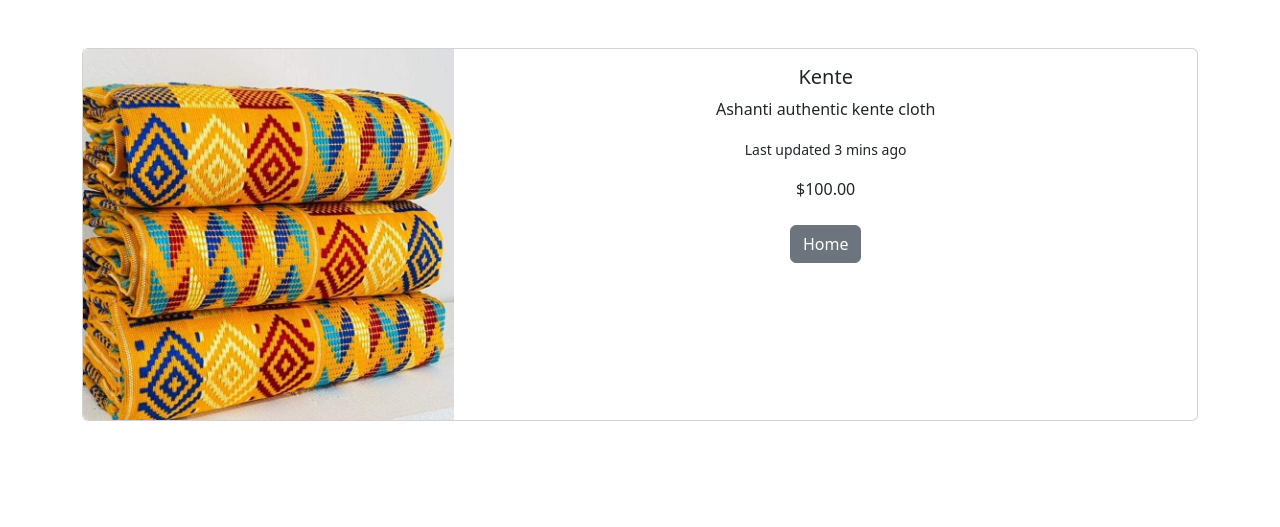
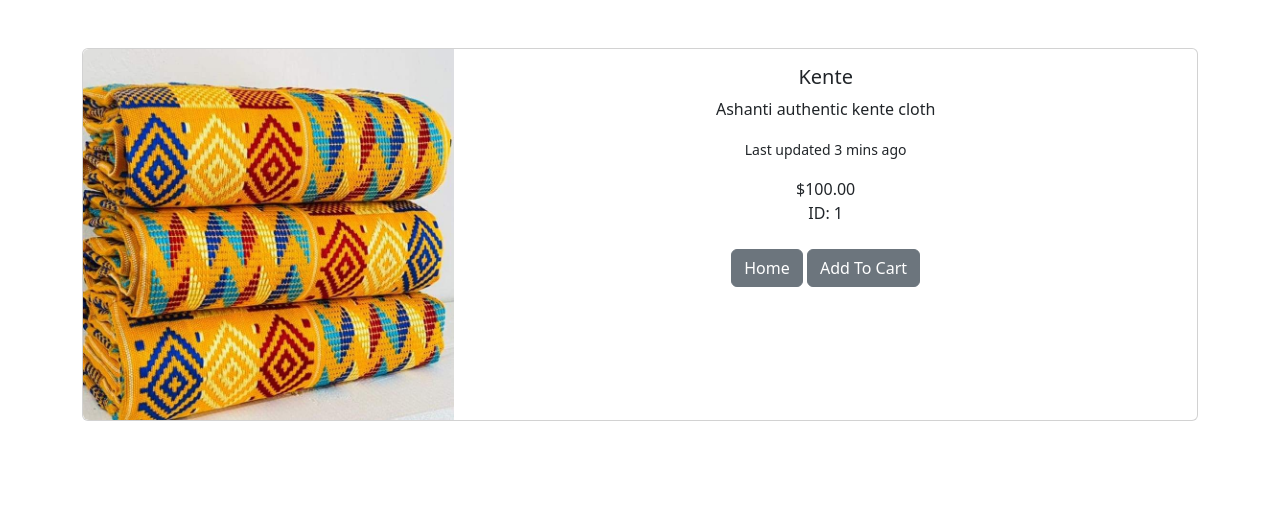
Before and after one commit to Apostle01/The_Emporium, a Django app: page /product/1 in a window 1280 px wide. Shown: the part 56-583 px from the top of the page. Run offline with Django 5.2, Linux system fonts and the light colour scheme; data comes from the database, SQL or seed files in the repository; both versions use the stored data as it was after the commit.

Commit message:
modified:   cart/__pycache__/cart.cpython-312.pyc         modified:   cart/__pycache__/context_processors.cpython-312.pyc         modified:   cart/__pycache__/views.cpython-312.pyc         modified:   cart/cart.py         modified:   cart/views.py         modified:   db.sqlite3         modified:   haven/templates/base.html         modified:   haven/templates/product.html

```diff
--- a/cart/cart.py
+++ b/cart/cart.py
@@ -15,3 +15,17 @@ class Cart():
 
         # Make sure cart is available on all pages of site
         self.cart = cart
+
+    def add(self, product):
+        product_id = str(product.id)
+
+        # Logic
+        if product_id in self.cart:
+            pass
+        else:
+            self.cart[product_id] = {'price': str(product.price)}
+
+        self.session.modified = True
+
+    def __len__(self):
+        return len(self.cart)
--- a/haven/templates/base.html
+++ b/haven/templates/base.html
@@ -14,6 +14,8 @@
         <link href="https://cdn.jsdelivr.net/npm/bootstrap-icons@1.5.0/font/bootstrap-icons.css" rel="stylesheet" />
         <!-- Core theme CSS (includes Bootstrap) -->
         <link href="{% static 'css/styles.css' %}" rel="stylesheet" />
+        <script src="https://code.jquery.com/jquery-3.7.1.min.js" integrity="sha256-/JqT3SQfawRcv/BIHPThkBvs0OEvtFFmqPF/lYI/Cxo="
+        crossorigin="anonymous"></script>
     </head>
     <body>
         {% include 'navbar.html' %}
--- a/haven/templates/product.html
+++ b/haven/templates/product.html
@@ -35,11 +35,13 @@
 
               {% else %}
                 ${{ product.price }}
+                <br/>ID: {{ product.id }}
               {% endif %}
 
               <br/><br/>
 
               <a href="{% url 'home' %}" class="btn btn-secondary">Home</a>
+              <button type="button" value="{{ product.id }}" class="btn btn-secondary" id="add-cart">Add To Cart</button>
 
               </center>
 
@@ -53,5 +55,38 @@
     <br/><br/>
 
     </div>
+    <script>
+    // Check if button pressed
+$(document).on('click', '#add-cart', function(e){
+    e.preventDefault();
+    $.ajax({
+        type: 'POST',
+        url: "{% url 'cart_add' %}",
+        data: {
+    product_id: $('#add-cart').val(),
+    product_qty: $('#qty-cart option:selected').text(),
+    csrfmiddlewaretoken: '{{ csrf_token }}',
+    action: 'post'
+        },
+
+        success: function(json){
+            //console.log(json)
+            document.getElementById("cart_quantity").textContent = json.qty
+            location.reload();
+        },
+
+        error: function(xhr, errmsg, err){
+
+        }
+
+
+    });
+
+
+
+})
+
+
+    </script>
 
 {% endblock %}
```
Also changed, not shown: cart/views.py (+23 -2 lines), db.sqlite3.
